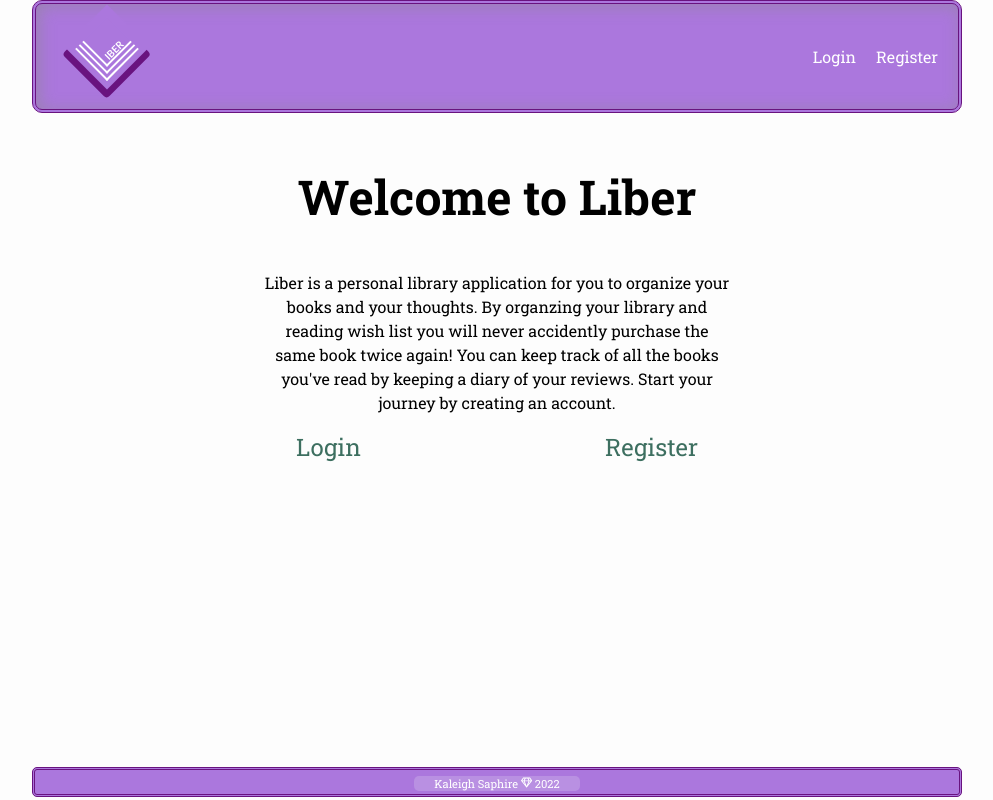
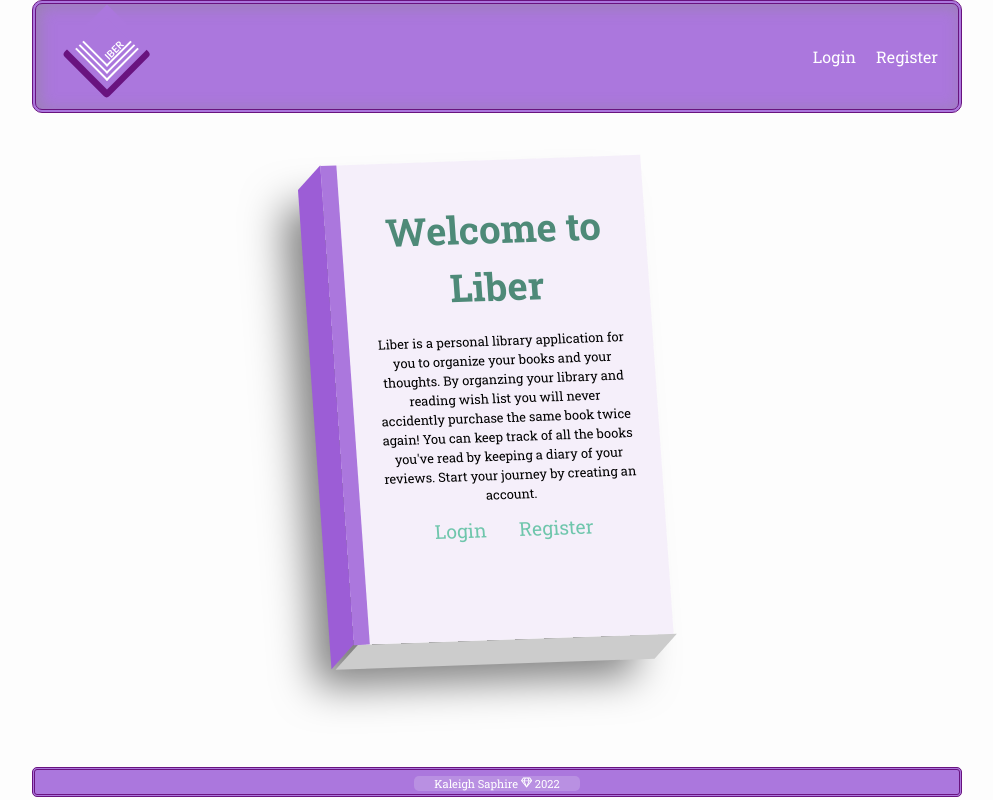
Before and after one commit to kaleighsaphire/mern-project, a React (Create React App) app in the folder frontend/: page / in a window 1280 px wide. Shown: the whole page, without its empty margins (143-1136 px from the left). Built offline with nearby package versions, Linux system fonts and the light colour scheme.

Commit message:
Added about page styling and fixed login styling

```diff
--- a/frontend/src/index.css
+++ b/frontend/src/index.css
@@ -203,30 +203,6 @@ p {
 }
 .logo-container:hover {
   transform: scale(0.98);
-}
-
-/*************************/
-/****************About****/
-.link {
-  color: rgb(61, 111, 96);
-}
-.link:hover {
-  color: rgb(105, 19, 127);
-}
-.login-links {
-  display: flex;
-  justify-content: space-evenly;
-  font-size: 1.5em;
-  margin: 20px;
-}
-.about-heading {
-  font-size: 3em;
-}
-.about-description {
-  width: 50%;
-  margin-top: 50px;
-  line-height: 1.5em;
-  transform: translate(50%);
 }
 
 /*************************/
@@ -875,6 +851,9 @@ sup {
 #checkbox-label {
   margin: 0 -175px 0 -125px;
 }
+.login {
+  line-height: 1.5em;
+}
 
 /*************************/
 /****************Sort Form*/
@@ -1325,6 +1304,62 @@ h6 {
   100%{transform: translateY(-100px) translateX(20px) scale(1); opacity: 0;}
 }
 /*************************/
+/***********About*********/
+.about_center{
+  position: absolute;
+  top:50%;
+  left:50%;
+  transform:translate(-50%,-50%);
+}
+.about_page{
+  width:400px;
+  height:600px;
+  padding:30px;
+  background:rgb(171, 119, 221, .1);
+  border-left:20px solid rgba(171, 119, 221);
+  transform: rotate(-2deg) skewX(2deg) scale(.8);
+  box-shadow: -50px 50px 50px rgba(0,0,0,.5);
+}
+.about_page:before{
+  content:'';
+  width:30px;
+  height:100%;
+  background:rgb(156, 93, 214);
+  position: absolute;
+  top:0;
+  left:0;
+  transform: skewy(-45deg) translate(-50px,-36px);
+}
+.about_page:after{
+  content:'';
+  width:105%;
+  height:30px;
+  background:#ccc;
+  position: absolute;
+  top:100%;
+  left:-8%;
+  transform: skew(-45deg)
+}
+.about-heading {
+  font-size: 3em;
+  line-height: 1.5em;
+  color: rgb(78, 138, 120);
+  margin: 20px 0;
+}
+.link {
+  color: rgb(111, 198, 172);
+}
+.link:hover {
+  color: rgb(105, 19, 127);
+}
+.login-links {
+  display: flex;
+  justify-content: space-evenly;
+  font-size: 1.5em;
+  margin: 20px;
+}
+
+/*************************/
 /***********Media Queries*/
 @media (max-width: 600px) {
 
--- a/frontend/src/pages/About.jsx
+++ b/frontend/src/pages/About.jsx
@@ -8,6 +8,9 @@ function About() {
 
 
   return (
+    <>
+        <div className="about_center">
+            <div className="about_page">
                 <section className="about-page">
                     <h1 className="about-heading">Welcome to Liber</h1>
                     <p className="about-description">
@@ -25,6 +28,9 @@ function About() {
                         </li>
                     </ul>
                 </section>
+            </div>
+        </div>
+    </>
   )
 }
 export default About
--- a/frontend/src/pages/Login.jsx
+++ b/frontend/src/pages/Login.jsx
@@ -61,27 +61,27 @@ function Login() {
 
             <section className="form">
                 <form onSubmit={onSubmit}>
-                    <div className="form-group">
-                    <label htmlFor="email" className="login">Email</label>
+                    <div className="form-group form-section">
+                    <label htmlFor="email" className="login">Email : </label>
                         <input
                             type="email"
                             className="form-control"
                             id="email"
                             name="email"
                             value={email}
-                            placeholder="Enter your email"
+                            placeholder="Enter your email..."
                             onChange={onChange}
                         />
                     </div>
-                    <div className="form-group">
-                    <label htmlFor="password" className="login">Password</label>
+                    <div className="form-group form-section">
+                    <label htmlFor="password" className="login">Password : </label>
                         <input
                             type="password"
                             className="form-control"
                             id="password"
                             name="password"
                             value={password}
-                            placeholder="Enter password"
+                            placeholder="Enter your password..."
                             onChange={onChange}
                         />
                     </div>
--- a/frontend/src/pages/Register.jsx
+++ b/frontend/src/pages/Register.jsx
@@ -71,51 +71,51 @@ function Register() {
 
             <section className="form">
                 <form onSubmit={onSubmit}>
-                    <div className="form-group">
-                        <label htmlFor="name" className="login">Name</label>
+                    <div className="form-group form-section">
+                        <label htmlFor="name" className="login">User Name :</label>
                         <input
                             type="text"
                             className="form-control"
                             id="name"
                             name="name"
                             value={name}
-                            placeholder="Enter your name"
+                            placeholder="Enter your user name..."
                             onChange={onChange}
                         />
                     </div>
-                    <div className="form-group">
-                    <label htmlFor="email" className="login">Email</label>
+                    <div className="form-group form-section">
+                    <label htmlFor="email" className="login">Email :</label>
                         <input
                             type="email"
                             className="form-control"
                             id="email"
                             name="email"
                             value={email}
-                            placeholder="Enter your email"
+                            placeholder="Enter your email..."
                             onChange={onChange}
                         />
                     </div>
-                    <div className="form-group">
-                    <label htmlFor="password" className="login">Password</label>
+                    <div className="form-group form-section">
+                    <label htmlFor="password" className="login">Password :</label>
                         <input
                             type="password"
                             className="form-control"
                             id="password"
                             name="password"
                             value={password}
-                            placeholder="Enter password"
+                            placeholder="Choose a password..."
                             onChange={onChange}
                         />
                     </div>
-                    <div className="form-group">
-                    <label htmlFor="password2" className="login">Confirm password</label>
+                    <div className="form-group form-section">
+                    <label htmlFor="password2" className="login">Confirm Password:</label>
                         <input
                             type="password"
                             className="form-control"
                             id="password2"
                             name="password2"
                             value={password2}
-                            placeholder="Confirm password"
+                            placeholder="Confirm your password..."
                             onChange={onChange}
                             />
                     </div>
```
Lines whose indentation alone changed are shown as unchanged.
